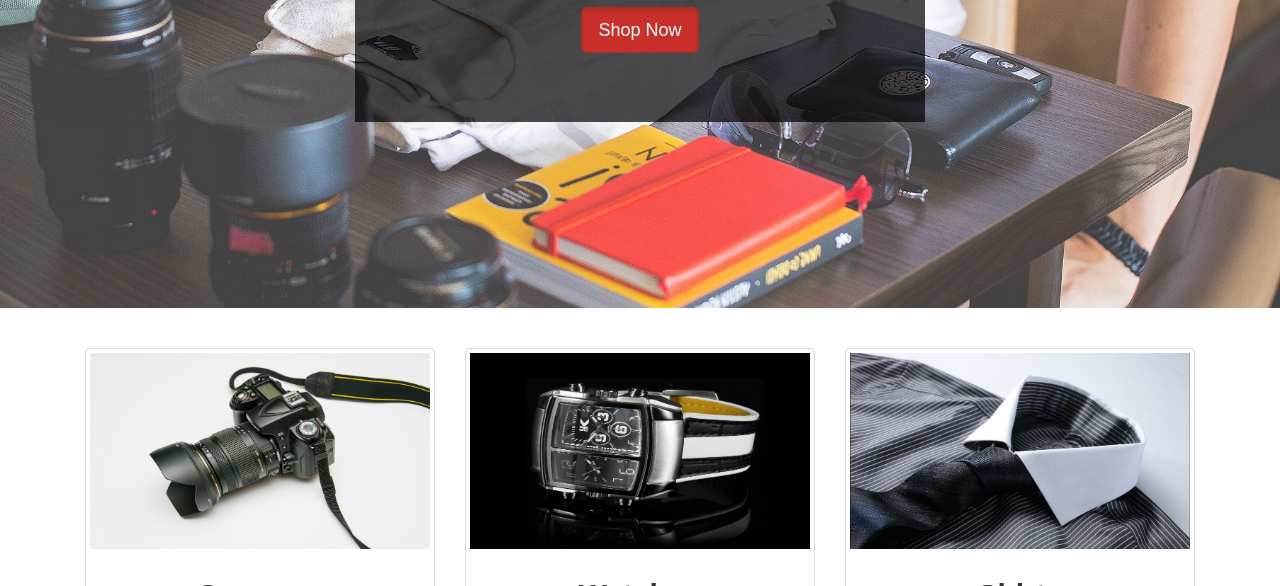
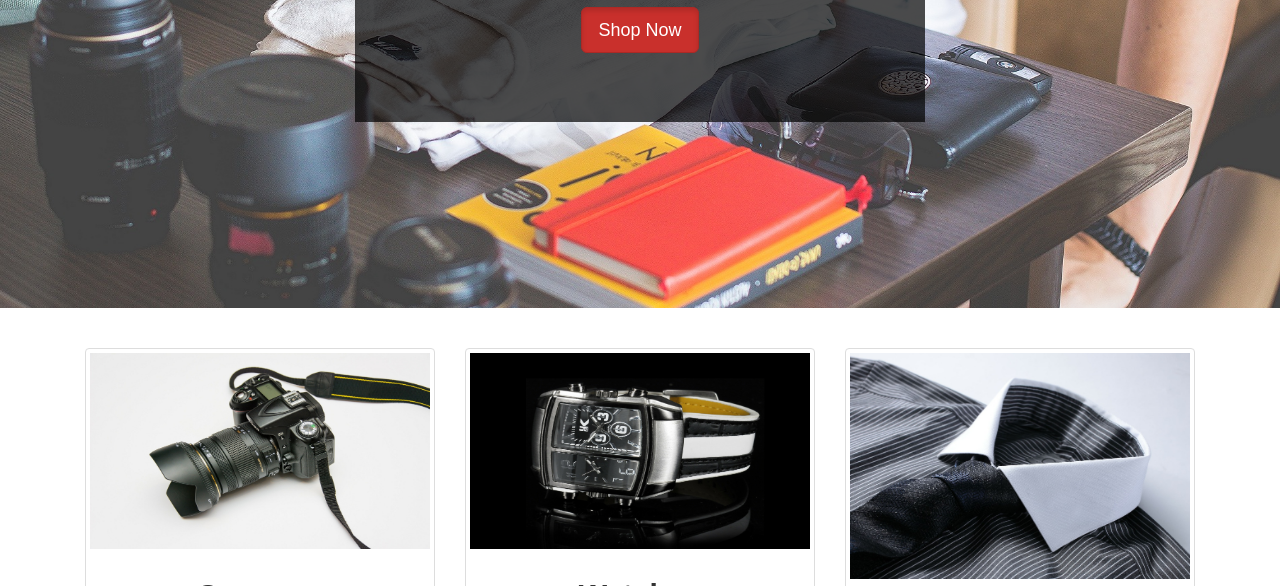
Before and after one commit to t-ROY-coder/Static-WebDesign, a plain HTML site: page index.html in a window 1280 px wide. Shown: the part 366-952 px from the top of the page. Drawn offline with nearby package versions, Linux system fonts and the light colour scheme.

Commit message:
Update index.html

```diff
--- a/index.html
+++ b/index.html
@@ -68,7 +68,7 @@
             </div>
             <div class="col-sm-4">
                 <a href="pages/product.html#shirts" class="thumbnail">
-                    <img src="img/8-1.jpg" class="img-responsive">
+                    <img src="img/8.jpg" class="img-responsive">
                     <div class="caption">
                         <h2>Shirts</h2>
                         <p>Our exquisite collection of shirts</p>
```
